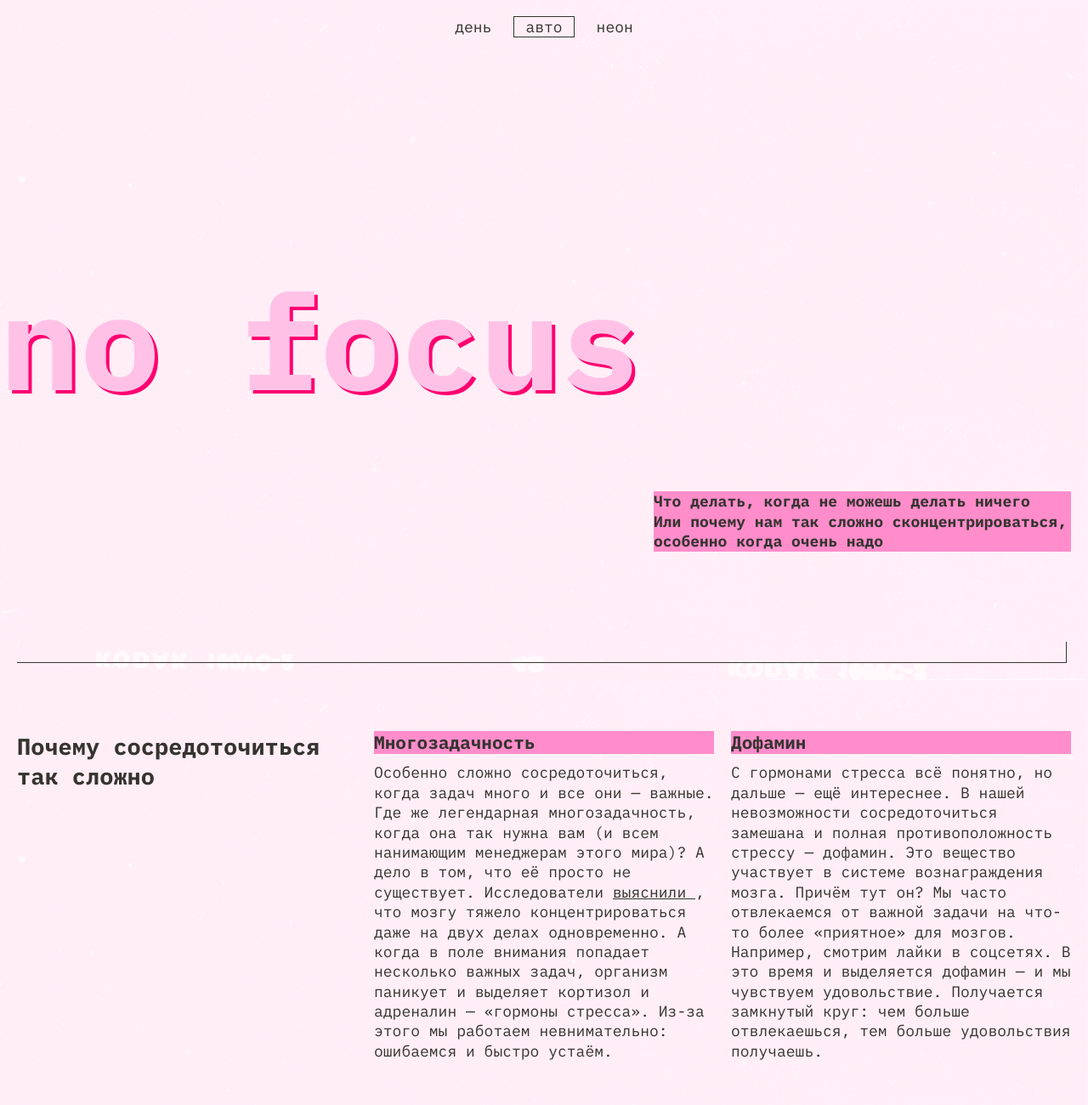
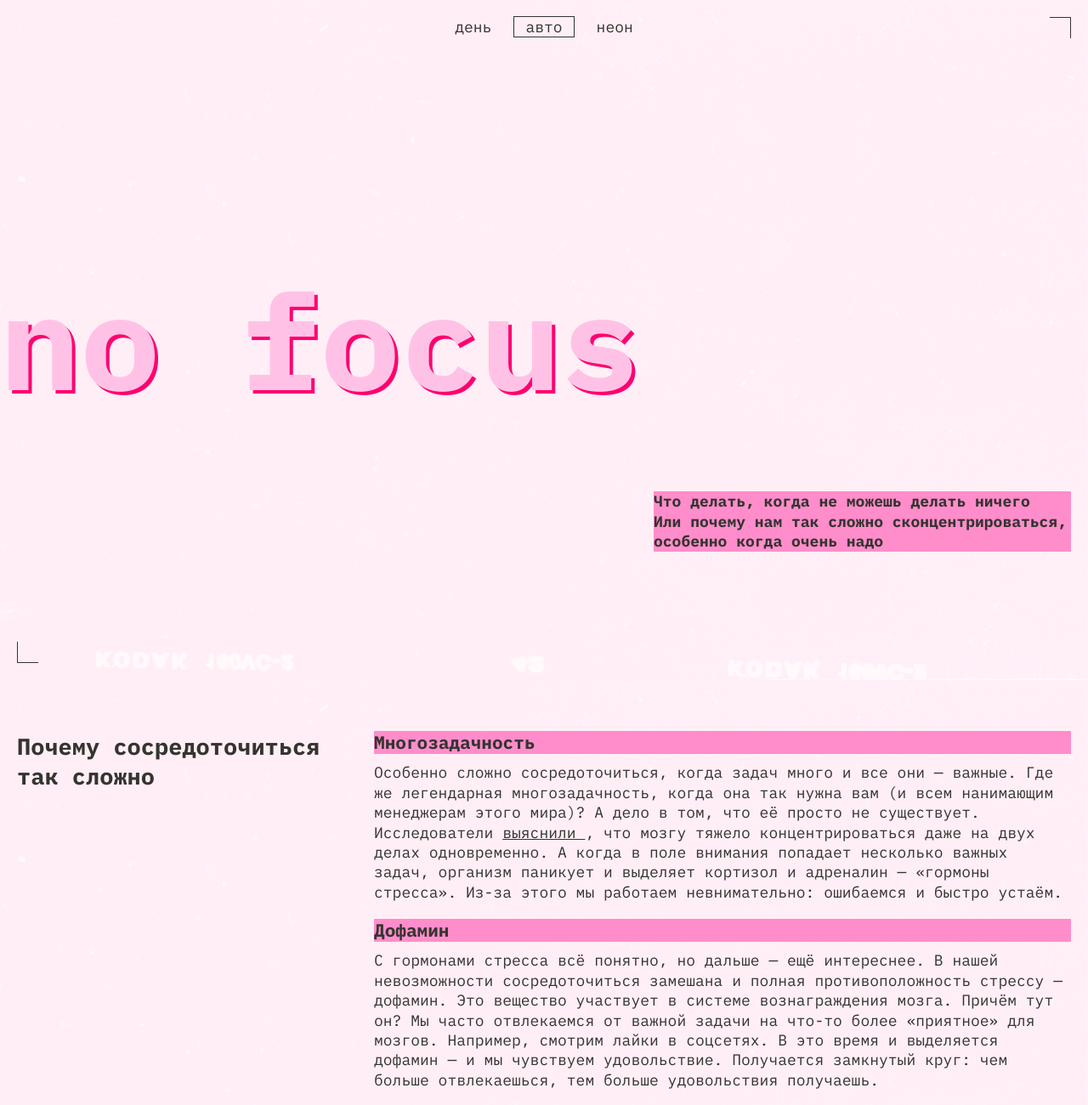
Before and after one commit to prositedeveloper/slozhno-sosredotochitsya-ad, a plain HTML site: page index.html in a window 1280 px wide. Shown: the top 1300 px of the page at 85% size. Drawn offline with Linux system fonts and the light colour scheme.

Commit message:
Update project

```diff
--- a/styles/dark.css
+++ b/styles/dark.css
@@ -1,5 +1,5 @@
 @media (prefers-color-scheme: dark) {
-  :root.theme-dark {
+  :root {
     --background-color: #000028;
     --accent-color: #ff0070;
     --heading-color: #db00ff;
@@ -16,7 +16,7 @@
   }
 }
 
-.theme-dark .page {
+.page.theme_dark {
   --background-color: #000028;
   --accent-color: #ff0070;
   --heading-color: #db00ff;
--- a/styles/light.css
+++ b/styles/light.css
@@ -1,28 +1,4 @@
-/*
-  Специально для светлой темы при наличии класса.
-  Здесь окажутся стили, которые нужно переопределить принудительно,
-  переключая тему
-*/
-
-@media (prefers-color-scheme: light) {
-  :root.theme-light {
-    --background-color: #fff1f7;
-  --accent-color: #ff8dcb;
-  --menu-color: #353430;
-  --text-color: #353430;
-  --heading-color: #ffc2e6;
-  --title-decor-color: #353430;
-  --title-color: #353430;
-  --hover-border-color: rgba(50, 49, 45, 0.4);
-    --display-bulb: flex;
-  }
-
-  .page {
-    background-image: url(../images/cover-image-light.png);
-  }
-}
-
-.theme-light .page {
+.page.theme_light {
   --background-color: #fff1f7;
   --accent-color: #ff8dcb;
   --menu-color: #353430;
--- a/styles/style.css
+++ b/styles/style.css
@@ -1,5 +1,3 @@
-/* Основные стили проекта. Это стили для темы, которую вы верстаете первой. */
-
 .page {
   color: var(--text-color, #353430);
   font-family: var(--font-family, 'IBM Plex Mono', monospace);
@@ -34,7 +32,7 @@
 }
 
 .header__bulb::after {
-  content: "";
+  content: '';
   border-radius: 50%;
   background-color: var(--accent-color, #ff0070);
   filter: drop-shadow(0px 0px 4px var(--accent-color, #ff0070));
@@ -43,13 +41,25 @@
 }
 
 .header::before {
-  content: "";
+  content: '';
   position: absolute;
   display: block;
   border-inline-end: 1px solid var(--menu-color, #353430);
+  border-block-start: 1px solid var(--menu-color, #353430);
+  block-size: 25px;
+  inline-size: 25px;
+  inset-inline-end: var(--general-padding, 10px);
+  inset-block-start: var(--general-padding, 10px);
+}
+
+.header::after {
+  content: '';
+  position: absolute;
+  display: block;
+  border-inline-start: 1px solid var(--menu-color, #353430);
   border-block-end: 1px solid var(--menu-color, #353430);
   block-size: 25px;
-  inset-inline: 25px;
+  inline-size: 25px;
   inset-inline-start: var(--general-padding, 10px);
   inset-block-end: var(--general-padding, 10px);
 }
@@ -66,7 +76,7 @@
 
 .header__theme-menu-button {
   border: none;
-  padding: 0 13px;
+  padding: 0px 13px;
   color: var(--menu-color, #353430);
   text-transform: lowercase;
   background-color: transparent;
@@ -135,6 +145,23 @@
   font-weight: 400;
 }
 
+.card-text-link {
+  text-decoration: none;
+  text-shadow: 2px 2px 0 var(--accent-color, #ff8dcb);
+}
+
+.card-text-link:hover {
+  border-bottom: 1px solid var(--text-color, #353430);
+}
+
+.card-text-link:focus {
+  outline: none;
+}
+
+.card-text-link:focus-visible {
+  outline: 1px solid var(--text-color, #353430);
+}
+
 .main__section.gallery {
   grid-template-rows: auto 142px 355px 237px 355px 237px;
 }
@@ -159,7 +186,7 @@
 }
 
 .footer::before {
-  content: "";
+  content: '';
   display: block;
   justify-self: end;
   border-inline-end: 1px solid var(--menu-color, #353430);
@@ -169,7 +196,7 @@
 }
 
 .footer::after {
-  content: "";
+  content: '';
   display: block;
   border-inline-start: 1px solid var(--menu-color, #353430);
   border-block-end: 1px solid var(--menu-color, #353430);
@@ -181,7 +208,7 @@
   justify-self: center;
   align-self: center;
   font-weight: 700;
-  text-shadow: 2px 2px 0 var(--accent-color, #ff8dcb);
+  text-shadow: 2px 2px 0px var(--accent-color, #ff8dcb);
 }
 
 @media (width < 768px) {
@@ -216,9 +243,9 @@
     grid-template-columns: 236px 1fr 1fr;
   }
 
-  .cause .main__section-content
+  .cause .main__section-content,
   .advice .main__section-content {
-    grid-column: 2 / 4;
+    grid-column: 2/4;
   }
 
   .factors .main__section-content {
@@ -268,7 +295,7 @@
 
   .header .decorations,
   .footer .decorations {
-    text-shadow: 4px 4px 0 #ff0070;
+    text-shadow: 4px 4px 0px #ff0070;
   }
 
   .header__promo {
@@ -281,7 +308,7 @@
 
   .factors .main__section-content {
     grid-column: span 1;
-    grid-row: 2 / 3;
+    grid-row: 2/3;
   }
 
   .main__section.gallery {
--- a/styles/variables.css
+++ b/styles/variables.css
@@ -1,7 +1,3 @@
-/*
-  Переменные для вашего проекта
-  и их переопределение под различные устройства
-*/
 :root {
   --background-color: #fff1f7;
   --accent-color: #ff8dcb;
```
